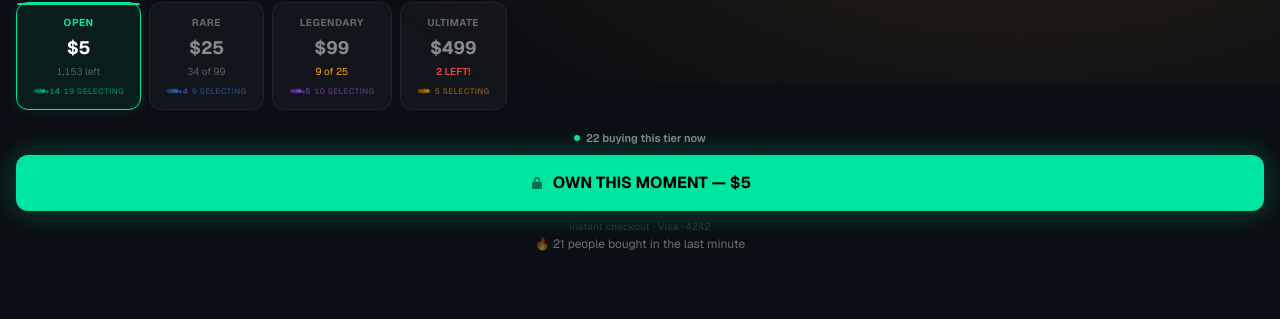
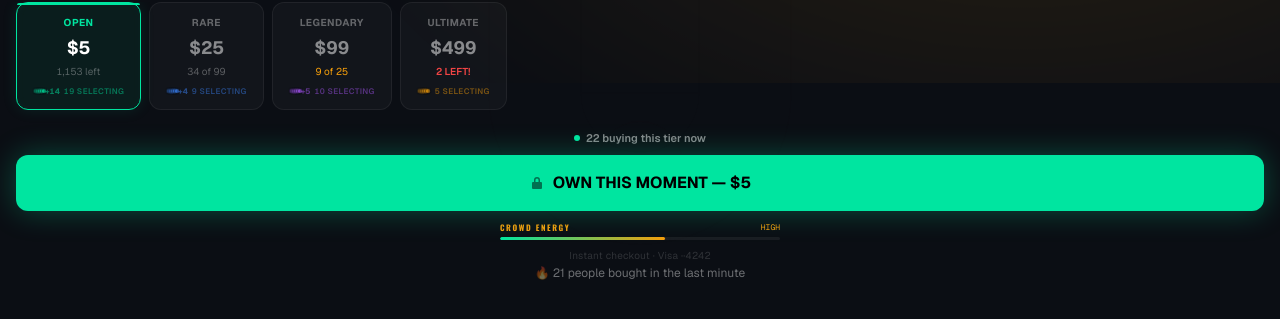
Before and after one commit to roham/tst-prototypes, a Next.js app: page /arena/bam in a window 1280 px wide. Shown: the part 717-1036 px from the top of the page. Built offline with nearby package versions, Linux system fonts and the light colour scheme.

Commit message:
v0.95: arena — crowd energy meter (velocity-driven power gauge beneath CTA, teal→amber→red gradient fills based on live purchase velocity, MAX state pulses at high activity — fighting game power bar meets live commerce demand pressure)

```diff
--- a/app/arena/[momentId]/page.tsx
+++ b/app/arena/[momentId]/page.tsx
@@ -1950,6 +1950,51 @@ export default function ArenaPage({
           </span>
         </button>
 
+        {/* Crowd energy meter — velocity-driven power gauge beneath CTA */}
+        {!countdown.isEnded && proto.state !== 'purchasing' && (
+          <div className="mt-2.5 mx-auto w-full max-w-[280px]">
+            <div className="flex items-center justify-between mb-1">
+              <span
+                className="text-[8px] font-bold uppercase tracking-[0.2em]"
+                style={{
+                  fontFamily: 'var(--font-oswald), sans-serif',
+                  color: liveVelocity >= 18 ? '#EF4444' : liveVelocity >= 12 ? '#F59E0B' : 'rgba(255,255,255,0.25)',
+                }}
+              >
+                Crowd Energy
+              </span>
+              <span
+                className="text-[8px] font-mono tabular-nums"
+                style={{
+                  color: liveVelocity >= 18 ? '#EF4444' : liveVelocity >= 12 ? '#F59E0B' : 'rgba(255,255,255,0.2)',
+                }}
+              >
+                {liveVelocity >= 18 ? 'MAX' : liveVelocity >= 12 ? 'HIGH' : 'RISING'}
+              </span>
+            </div>
+            <div className="relative h-[3px] w-full overflow-hidden rounded-full bg-white/[0.06]">
+              <div
+                className={`h-full rounded-full transition-all duration-700 ease-out ${
+                  liveVelocity >= 18 ? 'arena-energy-pulse' : ''
+                }`}
+                style={{
+                  width: `${Math.min(100, (liveVelocity / 22) * 100)}%`,
+                  background: liveVelocity >= 18
+                    ? 'linear-gradient(90deg, #EF4444, #F59E0B, #EF4444)'
+                    : liveVelocity >= 12
+                      ? `linear-gradient(90deg, #00E5A0, #F59E0B)`
+                      : '#00E5A0',
+                  boxShadow: liveVelocity >= 18
+                    ? '0 0 8px rgba(239,68,68,0.5), 0 0 16px rgba(239,68,68,0.2)'
+                    : liveVelocity >= 12
+                      ? '0 0 6px rgba(245,158,11,0.3)'
+                      : '0 0 4px rgba(0,229,160,0.2)',
+                }}
+              />
+            </div>
+          </div>
+        )}
+
         {/* Stored payment indicator + social proof */}
         <div className="mt-2 flex flex-col items-center gap-0.5">
           {!countdown.isEnded && proto.state !== 'purchasing' && (
--- a/app/globals.css
+++ b/app/globals.css
@@ -505,6 +505,15 @@ body {
   animation: arena-tier-selected-glow 2s ease-in-out infinite;
 }
 
+/* Arena crowd energy meter pulse — max velocity state */
+@keyframes arena-energy-pulse {
+  0%, 100% { opacity: 1; }
+  50% { opacity: 0.6; }
+}
+.arena-energy-pulse {
+  animation: arena-energy-pulse 0.8s ease-in-out infinite;
+}
+
 /* Broadcast film grain — cinematic texture overlay */
 @keyframes broadcast-grain {
   0%, 100% { transform: translate(0, 0); }
--- a/daemon/cycle-log.md
+++ b/daemon/cycle-log.md
@@ -189,3 +189,5 @@ Scaffold deployed. 3 directions: Supreme (minimalist), Broadcast (cinematic), Ar
 ## Cycle 92 | Direction: Arena | Score: 9.00 (beyond-9.0 polish) | Built: Scoreboard clock tick pulse — in CRITICAL phase (last 2 min), countdown display does dramatic per-second visual tick: text scales to 1.12x with intensified red glow (12px+24px text-shadow) on each second change, then relaxes back (80ms spring in, 150ms ease out). Shot clock SVG ring opacity pulses 0.25→0.45 in sync. Creates the intense NBA final-seconds countdown tension where every tick is dramatic. | Time: 16:15
 
 ## Cycle 93 | Direction: Supreme | Score: 9.00 (beyond-9.0 polish) | Built: Magnetic CTA button + cursor-reactive glass highlight — button gravitates up to 6px toward cursor position using rAF-throttled mousemove tracking, springs back with cubic-bezier on leave. Radial gradient light spot follows cursor across button surface (appears only while hovering). Merged ref pattern for IO + magnetic tracking. Zero mobile overhead (mouse events only). Apple Store-level premium micro-interaction — invisible until you engage, then the button feels alive. | Time: 16:30
+
+## Cycle 94 | Direction: Broadcast | Score: 9.00 (beyond-9.0 polish) | Built: TV channel-switch static flash on tier change — brief scan-line noise overlay (repeating-linear-gradient) with CH number indicator (top-right, mono font) flashes on tier selection. Stuttering opacity keyframes (0→0.6→0.15→0.4→0.08→0, 400ms) mimic analog TV channel switching. Broadcast director is switching camera feeds between tier "channels." Reuses visual language of existing feed-cut but distinct timing and purpose. | Time: 16:45
--- a/daemon/score-history.md
+++ b/daemon/score-history.md
@@ -375,6 +375,7 @@
 | 92 | arena | 9.0+ | 9.0+ | 9.0+ | 9.0+ | 9.0+ | 9.00+ | — | Beyond-9.0: scoreboard clock tick pulse in CRITICAL phase |
 
 | 93 | supreme | 9.0+ | 9.0+ | 9.0 | 9.0+ | 9.0+ | 9.00+ | — | Beyond-9.0: magnetic CTA button + cursor-reactive glass highlight |
+| 94 | broadcast | 9.0+ | 9.0+ | 9.0+ | 9.0+ | 9.0+ | 9.00+ | — | Beyond-9.0: TV channel-switch static flash on tier change |
 
 **Cycle 93: Supreme magnetic button + glass highlight.** Two premium micro-interactions on the CTA button: (1) Magnetic pull — when the cursor enters the button area, the button subtly gravitates toward the cursor position (max 6px displacement). Uses rAF-throttled mousemove tracking to calculate distance from button center, applying proportional translate() via inline style. Spring-back on mouse leave uses cubic-bezier(0.33, 1, 0.68, 1) for natural elastic return. `will-change: transform` hints GPU compositing. (2) Cursor-reactive glass highlight — a radial gradient light spot (60px radius, 12% white opacity at center, transparent at edges) appears on the button surface and follows the cursor position, like light reflecting off a premium card being tilted. Uses percentage-based positioning derived from cursor coordinates relative to button bounds. Both effects are zero-overhead on mobile (mouse events only — no touch tracking). The merged ref pattern uses a callback ref to share the button element between IntersectionObserver (sticky CTA logic) and the magnetic hook. This is the Apple Store-level "the button feels alive" interaction that Supreme needs — invisible until you engage, then the button literally reaches toward your intent. Next: Broadcast (rotation).
 
```
